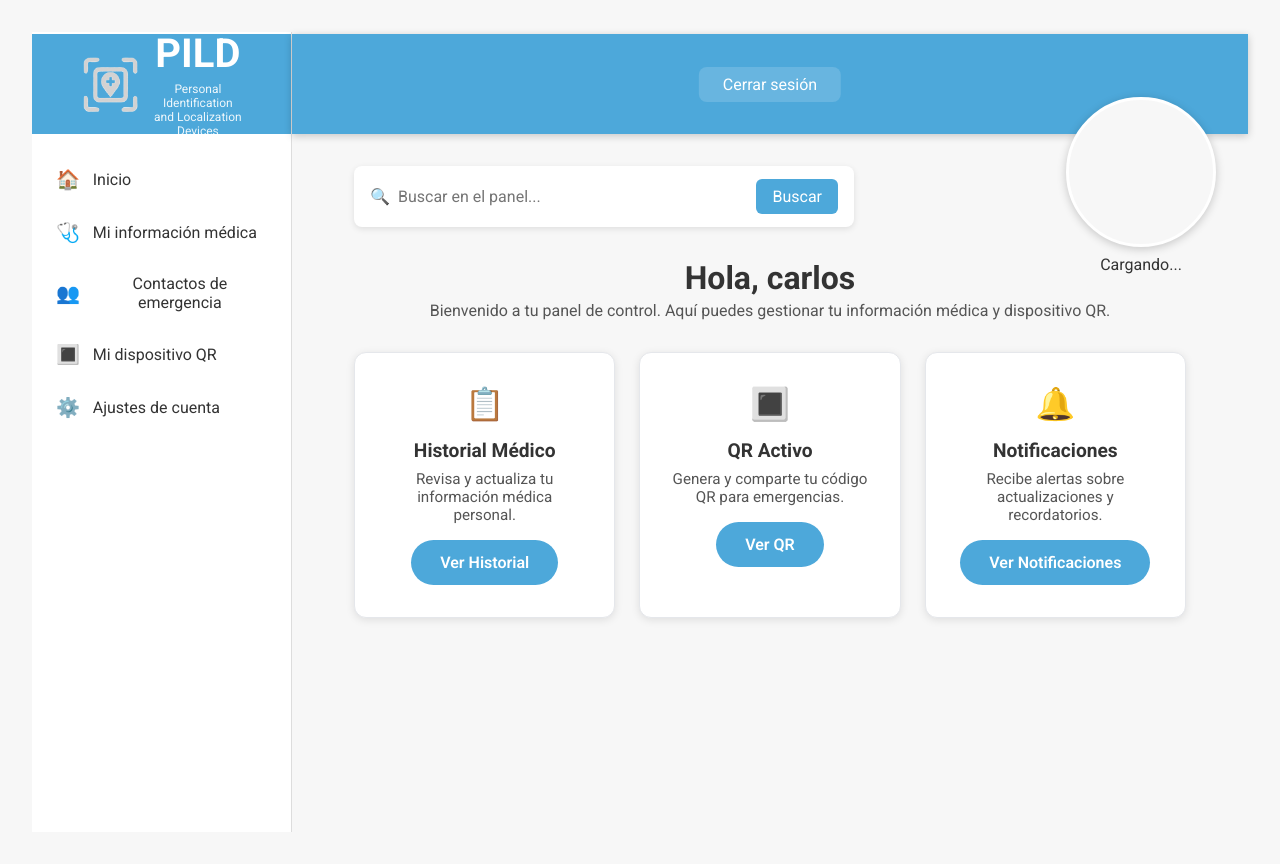
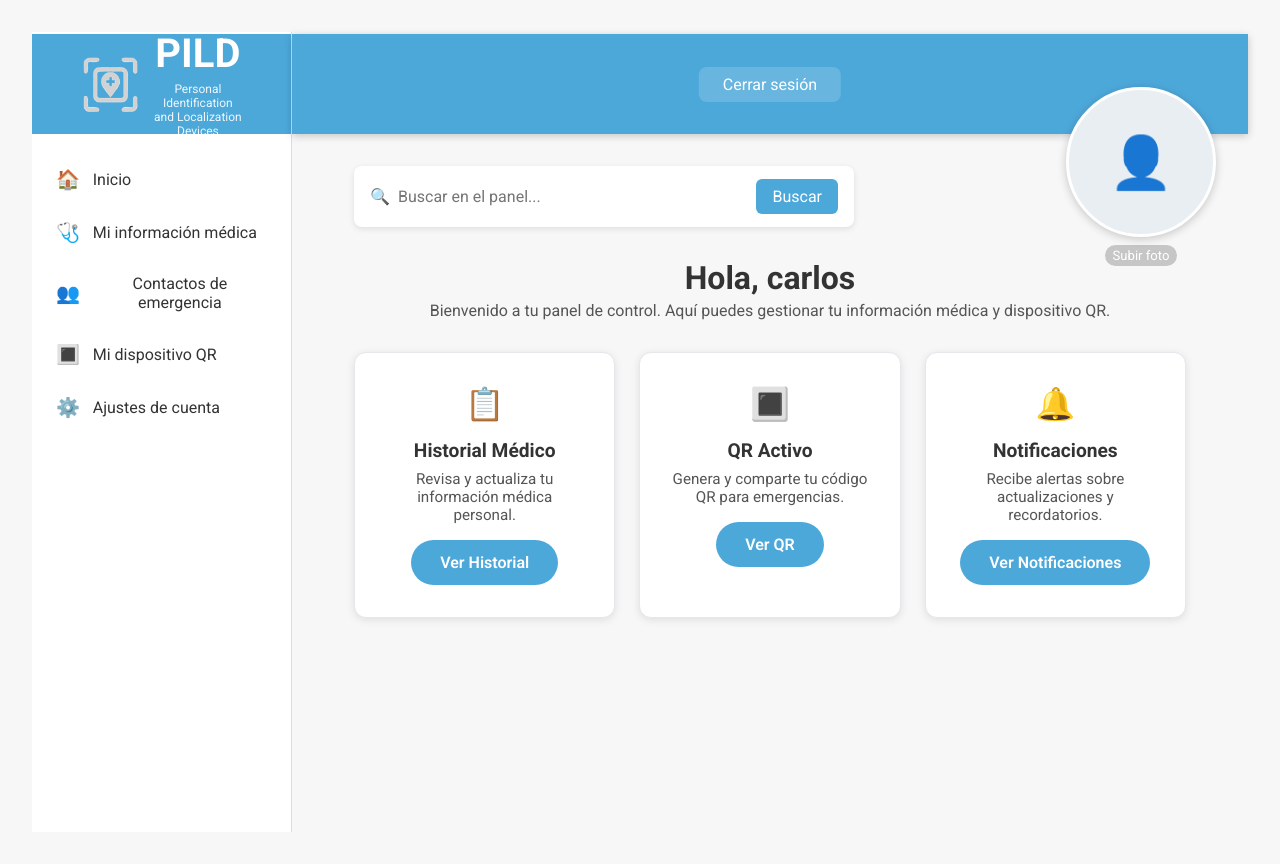
Before and after one commit to car1087/PROYECTO-RA-Z-frontend, a React (Vite) app: page /dashboard in a window 1280 px wide. Built offline with nearby package versions, Linux system fonts and the light colour scheme; no server answers; sample sign-in values are in the browser's storage.

Commit message:
feat: habilitar foto de perfil en avatar con silueta por defecto

```diff
--- a/src/Dashboard.css
+++ b/src/Dashboard.css
@@ -1064,3 +1064,40 @@ body {
   /* Añade un relleno inferior para que no se pegue al footer */
   padding-bottom: 50px;
 }
+
+/* ==============================
+   Avatar de perfil (subida de foto)
+============================== */
+.user-avatar {
+  align-items: center;
+}
+
+.avatar {
+  display: flex;
+  align-items: center;
+  justify-content: center;
+  overflow: hidden;
+  cursor: pointer;
+  background-color: #e9eef2;
+}
+
+.avatar img {
+  width: 100%;
+  height: 100%;
+  object-fit: cover;
+}
+
+.avatar-placeholder {
+  font-size: 3.2rem;
+  line-height: 1;
+  color: #7a8a95;
+}
+
+.avatar-upload-text {
+  margin-top: 0.45rem;
+  font-size: 0.82rem;
+  color: #ffffff;
+  background-color: rgba(0, 0, 0, 0.2);
+  padding: 0.2rem 0.5rem;
+  border-radius: 999px;
+}
--- a/src/Dashboard.jsx
+++ b/src/Dashboard.jsx
@@ -9,6 +9,14 @@ const Dashboard = () => {
   const [sidebarActive, setSidebarActive] = useState(false);
   const [usuario, setUsuario] = useState(null);
   const [loadingSesion, setLoadingSesion] = useState(true);
+  const [avatarPreview, setAvatarPreview] = useState('');
+
+  useEffect(() => {
+    const savedAvatar = localStorage.getItem('avatarPreview');
+    if (savedAvatar) {
+      setAvatarPreview(savedAvatar);
+    }
+  }, []);
 
   useEffect(() => {
     const token = localStorage.getItem('token');
@@ -49,6 +57,21 @@ const Dashboard = () => {
 
   const toggleSidebar = () => {
     setSidebarActive(!sidebarActive);
+  };
+
+  const handleAvatarChange = (event) => {
+    const file = event.target.files?.[0];
+    if (!file) return;
+
+    const reader = new FileReader();
+    reader.onloadend = () => {
+      const imageData = reader.result;
+      if (typeof imageData === 'string') {
+        setAvatarPreview(imageData);
+        localStorage.setItem('avatarPreview', imageData);
+      }
+    };
+    reader.readAsDataURL(file);
   };
 
   // --- (Fin de la Lógica) ---
@@ -95,8 +118,22 @@ const Dashboard = () => {
           <div className="user-panel">
             <a href="#" className="logout" onClick={handleLogout}>Cerrar sesión</a>
             <div className="user-avatar">
-              <div className="avatar"></div>
-              <span className="user-role">{usuario ? usuario.email : 'Cargando...'}</span>
+              <label className="avatar" htmlFor="avatar-upload" title="Subir foto de perfil">
+                {avatarPreview ? (
+                  <img src={avatarPreview} alt="Foto de perfil" />
+                ) : (
+                  <span className="avatar-placeholder">👤</span>
+                )}
+              </label>
+              <input
+                id="avatar-upload"
+                type="file"
+                accept="image/*"
+                onChange={handleAvatarChange}
+                style={{ display: 'none' }}
+              />
+              <span className="avatar-upload-text">Subir foto</span>
+              <span className="user-role">{usuario?.email || ''}</span>
             </div>
           </div>
         </header>
```
